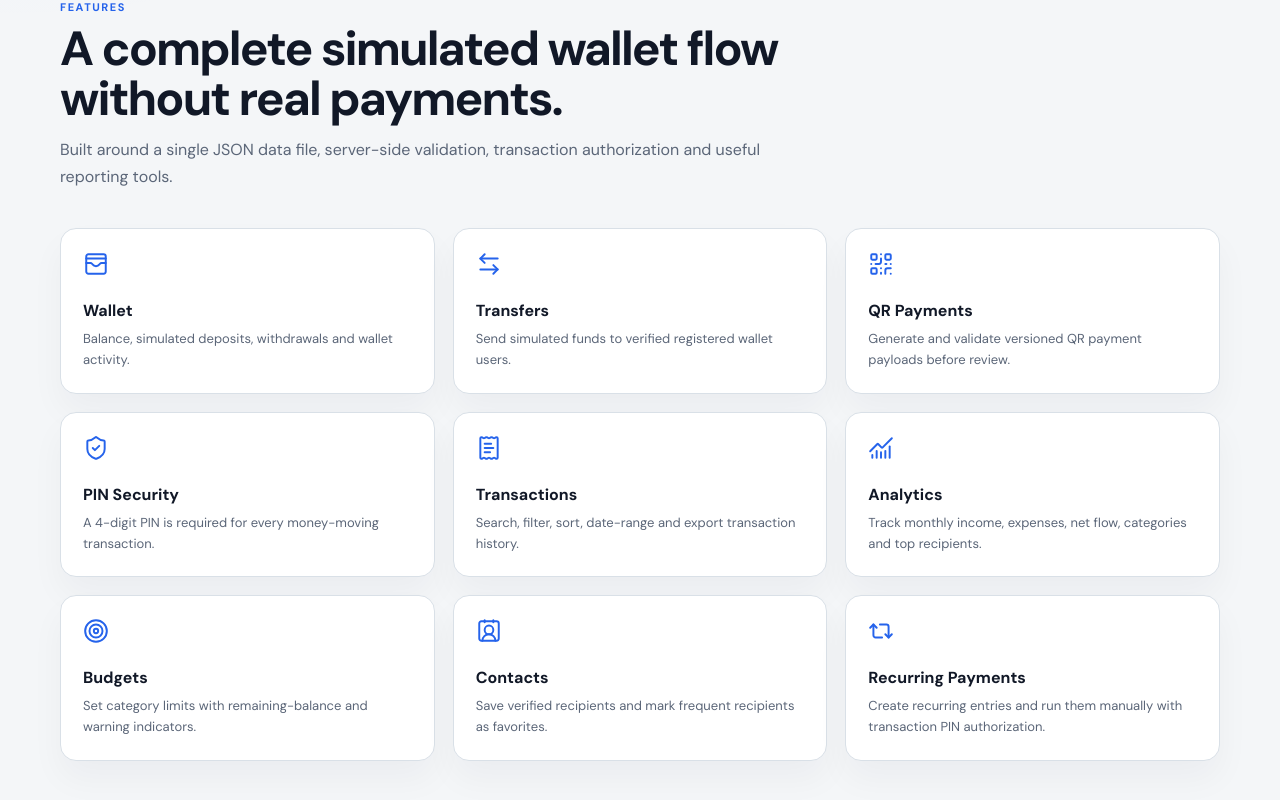
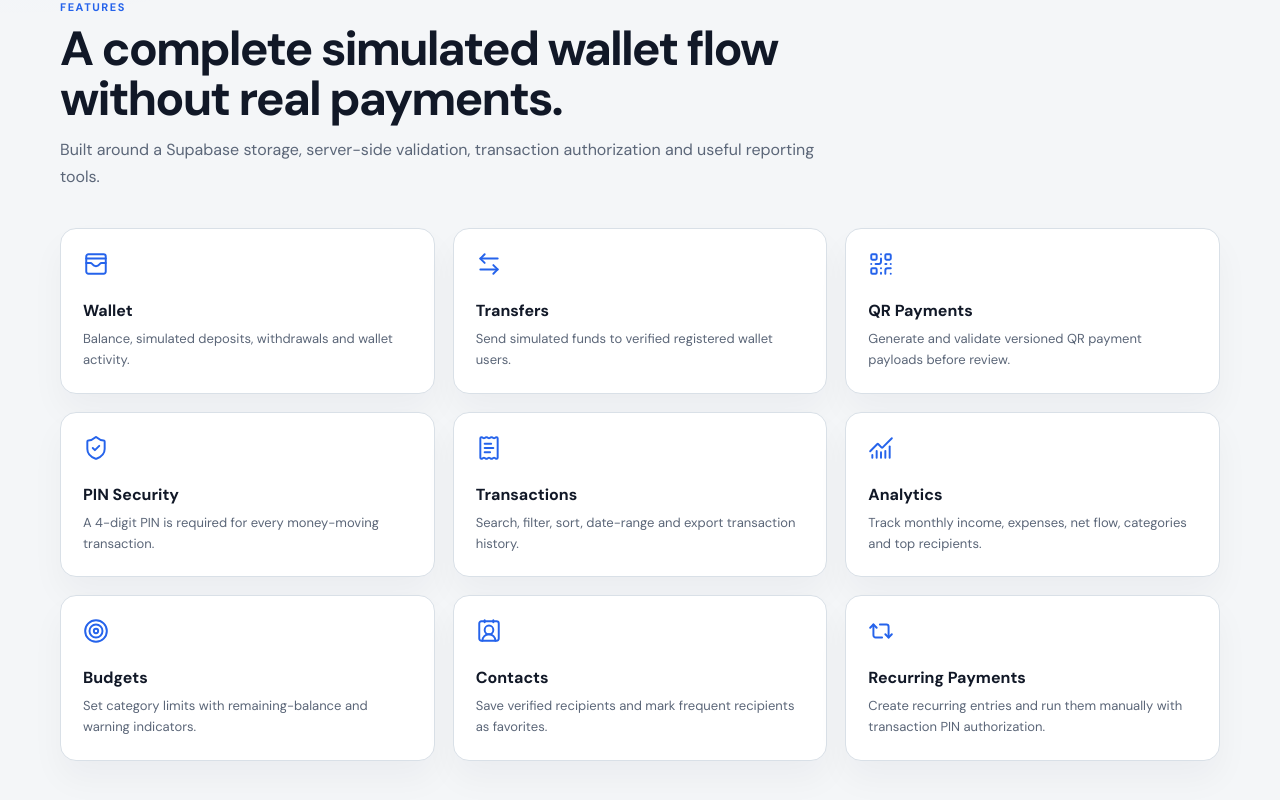
Before and after one commit to Jason4925/Digital-Wallet, a website built with Vite: page index.html in a window 1280 px wide. Shown: the part 915-1715 px from the top of the page. Built offline with nearby package versions, Linux system fonts and the light colour scheme.

Commit message:
Minor changes

```diff
--- a/index.html
+++ b/index.html
@@ -75,7 +75,7 @@
       <div class="section-heading">
         <div class="eyebrow">FEATURES</div>
         <h2>A complete simulated wallet flow without real payments.</h2>
-        <p>Built around a single JSON data file, server-side validation, transaction authorization and useful reporting tools.</p>
+        <p>Built around a Supabase storage, server-side validation, transaction authorization and useful reporting tools.</p>
       </div>
       <div class="feature-grid">
         <article class="feature-card"><i data-lucide="wallet-cards" aria-hidden="true"></i><h3>Wallet</h3><p>Balance, simulated deposits, withdrawals and wallet activity.</p></article>
```
